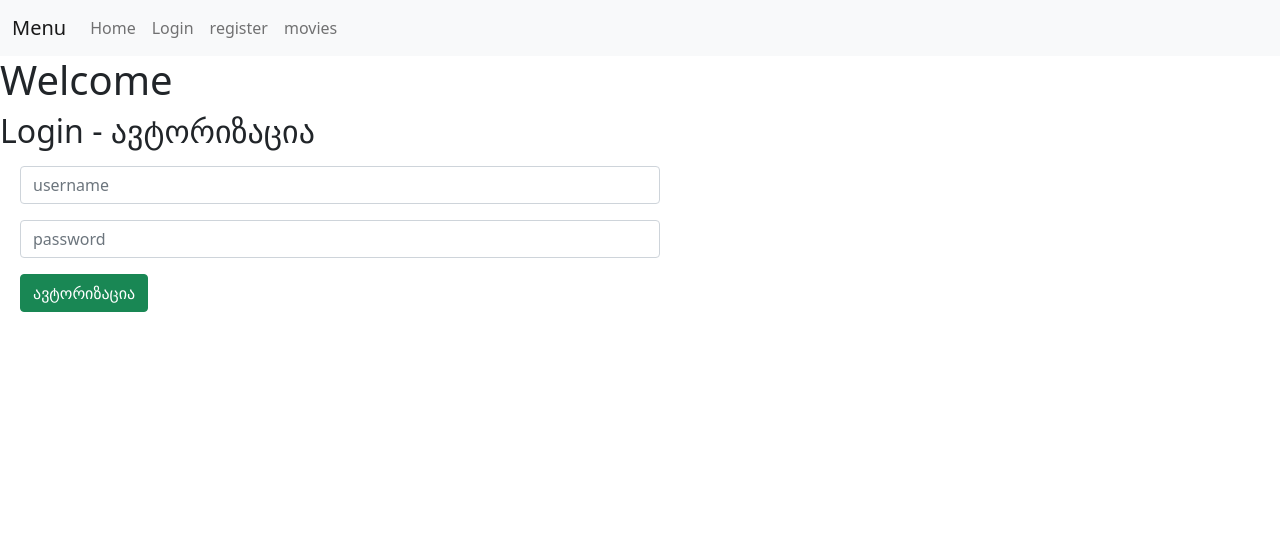
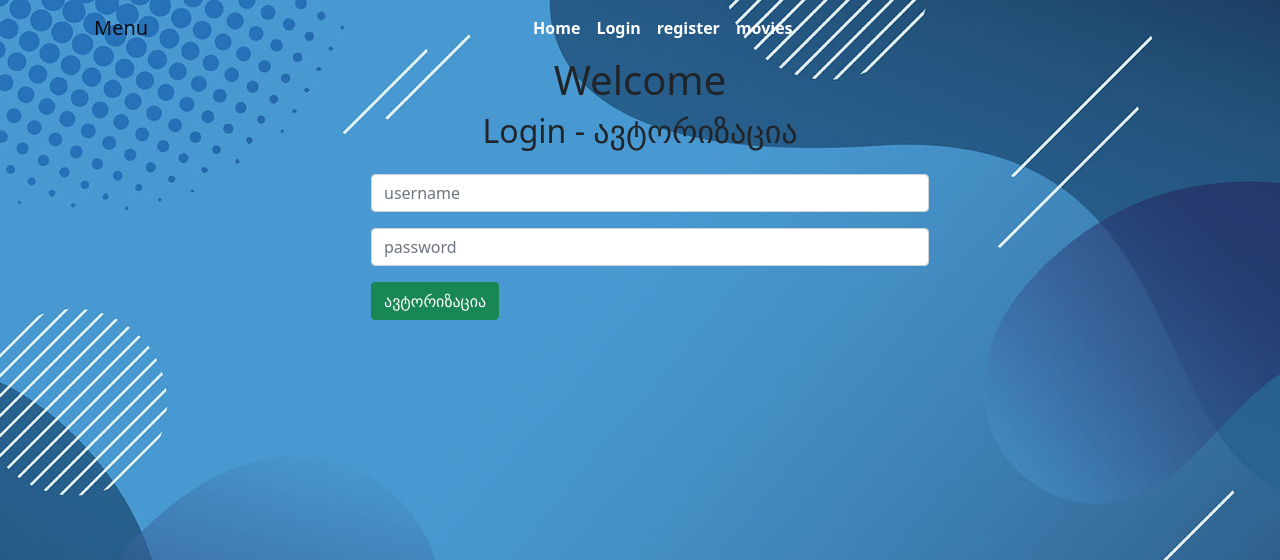
Before and after one commit to ioanae21/Store_movies, a Flask app: page / in a window 1280 px wide. Shown: the top 560 px of the page. Run offline with Flask 3, Linux system fonts and the light colour scheme; parts of the project's set-up code (start-up, migrations or seed data) failed here and were passed over.

Commit message:
Update base.html

```diff
--- a/templates/base.html
+++ b/templates/base.html
@@ -3,10 +3,12 @@
 <head>
     <meta charset="UTF-8">
     <title>{% block title %} Site {% endblock %}</title>
+    <link rel="stylesheet" href = "{{ url_for('static', filename='styles.css') }}">
     <link href="https://cdn.jsdelivr.net/npm/bootstrap@5.0.1/dist/css/bootstrap.min.css" rel="stylesheet" integrity="sha384-+0n0xVW2eSR5OomGNYDnhzAbDsOXxcvSN1TPprVMTNDbiYZCxYbOOl7+AMvyTG2x" crossorigin="anonymous">
 </head>
 <body>
-    <nav class="navbar navbar-expand-lg navbar-light bg-light">
+ <div class="container">
+    <nav class="navbar navbar-expand-lg navbar-light">
       <div class="container-fluid">
         <a class="navbar-brand" href="#">Menu</a>
         <button class="navbar-toggler" type="button" data-bs-toggle="collapse" data-bs-target="#navbarNavAltMarkup" aria-controls="navbarNavAltMarkup" aria-expanded="false" aria-label="Toggle navigation">
@@ -25,12 +27,14 @@
 
             <a class="nav-link" href="{{url_for('movies')}}">movies</a>
 
+
           </div>
         </div>
       </div>
     </nav>
 
     {% block content %} <h1>Welcome {{session['user']}}  </h1> {% endblock %}
+  </div>
 
 <script src="https://cdn.jsdelivr.net/npm/bootstrap@5.0.1/dist/js/bootstrap.bundle.min.js" integrity="sha384-gtEjrD/SeCtmISkJkNUaaKMoLD0//ElJ19smozuHV6z3Iehds+3Ulb9Bn9Plx0x4" crossorigin="anonymous"></script>
 </body>
```
